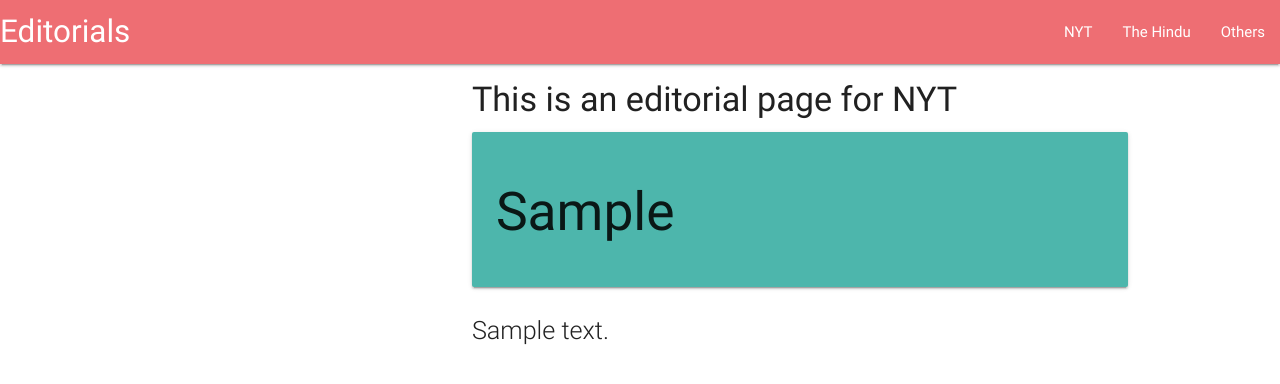
After one commit to venga-ctrl/flaskPracApp, a Flask app: template templates/editorial.html in a window 1280 px wide. The commit adds this page. Shown: the top 384 px of the page. Run offline with Flask 2, Linux system fonts and the light colour scheme; the template is opened without the code that fills it: most values are stand-ins (such as "Sample title", 1, 10 or a date in 2020); some libraries are stand-ins or nearby versions.

Commit message:
Adding the Hindu, Editorials page with navbar etc.

```diff
--- a/app.py
+++ b/app.py
@@ -1,3 +1,4 @@
+import getNyt
 from flask import Flask, url_for, redirect, render_template, request
 import getpass
 import lxml
@@ -33,23 +34,22 @@ def e2e():
 
 @app.route('/thehindu')
 def thehindu():
-    return render_template("thehindu.html")
+    # if request.method == 'POST':
+    #    return redirect(url_for("nyt"))
+    nyEdt = getNyt.thehindu()
+    return render_template("thehindu.html", editorialHeader1=', '.join((nyEdt[0],dt.date.today().strftime("%m/%d/%Y"))), editorialContent1='\n\n'.join(nyEdt[1]),
+        editorialHeader2=', '.join((nyEdt[2],dt.date.today().strftime("%m/%d/%Y"))), editorialContent2='\n\n'.join(nyEdt[3]))
 
 
 @app.route('/nyt')
 def nyt():
-    nysc = requests.get('https://www.nytimes.com/pages/opinion/index.html')
-    nysp = BeautifulSoup(nysc.content, 'lxml')
-    lk = nysp.select('#spanABCRegion > div.spanAB.wrap.module > div.cColumn > div > div >  h3 > a')
-    lk2 = lk[0]['href']
-    editHead = lk[0].text
-    nysc1 = requests.get(lk2)
-    nysp1 = BeautifulSoup(nysc1.content, 'lxml')
-    editCnt = nysp1.find_all('p', class_="story-body-text story-content")
-    ecBin = []
-    for ec in editCnt:
-        ecBin.append(ec.text)
-    return render_template("nyt.html", editorialHeader=', '.join((editHead,dt.date.today().strftime("%m/%d/%Y"))), editorialContent='\n\n'.join(ecBin))
+    nyEdt = getNyt.nyt()
+    return render_template("nyt.html", editorialHeader=', '.join((nyEdt[0],dt.date.today().strftime("%m/%d/%Y"))), editorialContent='\n\n'.join(nyEdt[1]))
+
+@app.route('/editorials')
+def edit():
+    nyEdt = getNyt.nyt()
+    return render_template("editorial.html", editorialHeader=', '.join((nyEdt[0],dt.date.today().strftime("%m/%d/%Y"))), editorialContent='\n\n'.join(nyEdt[1]))
 
 if __name__ == "__main__":
     app.run(debug = True)
--- /dev/null
+++ b/templates/editorial.html
@@ -0,0 +1,47 @@
+<!DOCTYPE html>
+<head>
+ <!--Import Google Icon Font-->
+      <link href="https://fonts.googleapis.com/icon?family=Material+Icons" rel="stylesheet">
+      <!--Import materialize.css-->
+      <link type="text/css" rel="stylesheet" href="{{ url_for('static', filename='css/materialize.min.css') }}"  media="screen,projection"/>
+      <!--Let browser know website is optimized for mobile-->
+      <meta name="viewport" content="width=device-width, initial-scale=1.0"/>
+      <title>Editorials</title>
+</head>
+<body>
+
+
+    <nav>
+        <div class="nav-wrapper">
+            <a href="#" class="brand-logo">Editorials</a>
+            <ul id="nav-mobile" class="right">
+                <li><a href="{{ url_for('nyt') }}">NYT</a></li>
+                <li><a href="{{ url_for('thehindu') }}">The Hindu</a></li>
+                <li><a href="collapsible.html">Others</a></li>
+            </ul>
+        </div>
+    </nav>
+        <!-- Grey navigation panel -->
+     <div class="row">
+
+      <div class="col s3">
+        <!-- Grey navigation panel -->
+      </div>
+
+      <div class="col s9">
+        <!-- Teal page content  -->
+        <div class="container">
+            <div id="test"><h4>This is an editorial page for NYT</h4></div>
+            <div class="card-panel teal lighten-2"> <h2>{{editorialHeader}}</h2> </div>
+            <p class="flow-text">{{editorialContent}}
+        </div>
+    </div>
+
+    </div>
+
+
+
+
+      <script type="text/javascript" src="https://code.jquery.com/jquery-3.2.1.min.js"></script>
+    <script type="text/javascript" src="{{ url_for('static', filename='js/materialize.min.js') }}"></script>
+</body>
```
Also changed, not shown: getNyt.py (added, +40 -0 lines), templates/nytNoCss.html (deleted, +0 -8 lines), templates/thehindu.html (+28 -4 lines), 5 other files.
